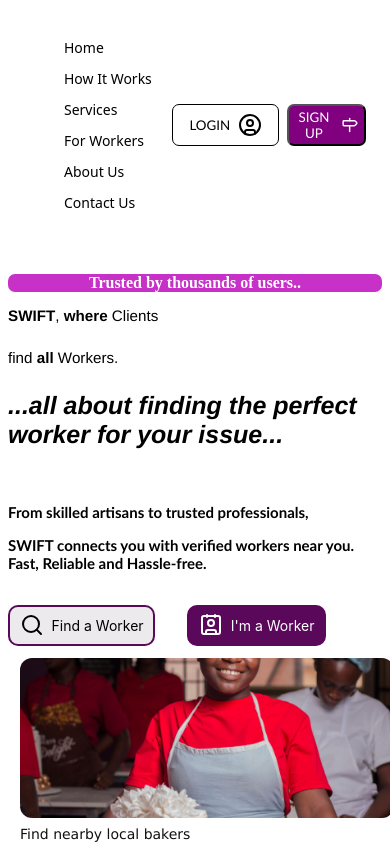
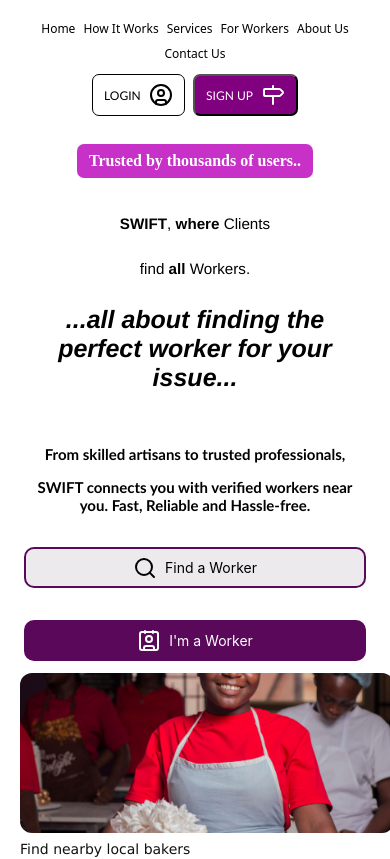
Before and after one commit to NovisticTechBoy/Swift2.0, a React (Vite) app: page / in a window 390 px wide. Shown: the top 859 px of the page. Built offline with nearby package versions, Linux system fonts and the light colour scheme.

Commit message:
Enhance mobile responsiveness and footer styles
Updated responsive styles for better layout on mobile devices and adjusted footer styles for improved appearance.

```diff
--- a/src/App.css
+++ b/src/App.css
@@ -311,30 +311,59 @@ width: 20%;
   .auth-card h2{ font-size:22px }
 }
 
-/* Mobile / Responsive adjustments */
+/* Mobile Responsive adjustments */
 @media (max-width: 900px) {
   nav {
     padding-left: 1rem;
     padding-right: 1rem;
+    flex-wrap: wrap;
+    gap: 12px;
   }
 
   .navbar-items {
     gap: 12px;
     font-size: 14px;
     flex-wrap: wrap;
+    justify-content: center;
+    width: 100%;
+    padding: 0;
+    margin: 0;
   }
 
   .auth-buttons {
     gap: 8px;
+    width: 100%;
+    justify-content: center;
+    margin-left: 0;
   }
 
   .intro-line {
     font-size: 1.25rem;
     width: auto;
+    display: inline-block;
+    margin: 1rem auto 1.25rem;
+    padding: 0.5rem 0.75rem;
+  }
+
+  .Intro {
+    text-align: center;
+    padding: 0 16px;
   }
 
   .Intro p {
     font-size: 1rem;
+  }
+
+  .work {
+    flex-direction: column;
+    align-items: stretch;
+    padding: 0 16px;
+  }
+
+  .find-work,
+  .i-work {
+    justify-content: center;
+    width: 100%;
   }
 
   .image-container {
@@ -353,8 +382,29 @@ width: 20%;
 }
 
 @media (max-width: 480px) {
+  nav {
+    padding: 12px 14px;
+  }
+
+  .navbar-items {
+    gap: 8px;
+    font-size: 12px;
+    justify-content: center;
+  }
+
+  .auth-buttons {
+    justify-content: center;
+    gap: 8px;
+  }
+
+  .auth-login,
+  .auth-signup {
+    padding: 0.45rem 0.7rem;
+    font-size: 12px;
+  }
+
   .intro-line { font-size: 1rem }
-  .Intro p { font-size: 0.95rem }
+  .Intro p { font-size: 0.95rem; line-height: 1.35; }
   .find-work, .i-work { padding: 0.4rem 0.6rem; font-size: 14px }
   .auth-card { width: 94%; padding: 16px }
   .how-grid { gap: 12px }
@@ -364,32 +414,49 @@ width: 20%;
 
 /* Footer styles */
 .site-footer {
-  background: #0f1724;
+  width: 100%;
+  box-sizing: border-box;
+  background: linear-gradient(180deg, #071024 0%, #0f1724 100%);
   color: #dbeafe;
   padding: 36px 20px 12px;
 }
 .footer-inner {
-  max-width: 1100px;
+  max-width: 1200px;
   margin: 0 auto;
   display: grid;
   grid-template-columns: 1.6fr 1fr 1fr 1fr;
   gap: 24px;
   align-items: start;
+  position: relative; /* ensure stacking context */
 }
 .footer-brand { display:flex; gap:12px; align-items:center }
 .footer-logo { width:48px; height:48px; border-radius:10px; background:#fff; color:#6b21a8; display:inline-flex; align-items:center; justify-content:center; font-weight:700 }
-.footer-title { font-weight:700; color:#fff }
+.footer-title { font-weight:800; color:#fff; font-size:18px; letter-spacing:0.6px; line-height:1; display:block; }
+.footer-brand { z-index: 2 }
 .footer-tag { color:#9ca3af; font-size:13px }
 .footer-col h4 { font-size:14px; color:#cbd5e1; margin-bottom:8px }
 .footer-col ul { list-style:none; padding:0; margin:0; display:flex; flex-direction:column; gap:8px }
 .footer-col a { color:#cfe6ff; text-decoration:none; opacity:0.95; font-size:14px }
 .footer-col a:hover { color:#fff; text-decoration:underline; opacity:1 }
 .socials { display:flex; gap:10px }
-.socials a { color:#cfe6ff; text-decoration:none; padding:6px 8px; border-radius:8px; background: rgba(255,255,255,0.02) }
+.socials a { color:#cfe6ff; text-decoration:none; padding:6px 8px; border-radius:8px; background: rgba(255,255,255,0.02); display:inline-flex; align-items:center; justify-content:center }
+.social-link svg { width:18px; height:18px; stroke-width:1.6 }
 .footer-legal { max-width:1100px; margin:18px auto 0 auto; color:#94a3b8; font-size:13px; text-align:center; padding-bottom:16px }
+
+
+.site-footer, .site-footer * { -webkit-font-smoothing:antialiased }
+
+
+@media (max-width: 1100px) {
+  .footer-inner { grid-template-columns: 1fr 1fr }
+  .footer-brand { grid-column: 1 / -1; justify-content: start }
+}
 
 @media (max-width: 900px) {
   .footer-inner { grid-template-columns: 1fr; text-align:center }
   .footer-brand { justify-content:center }
   .footer-col ul { align-items:center }
 }
+.footer-tag{
+font-family:'Gill Sans', 'Gill Sans MT', Calibri, 'Trebuchet MS', sans-serif
+}
```
